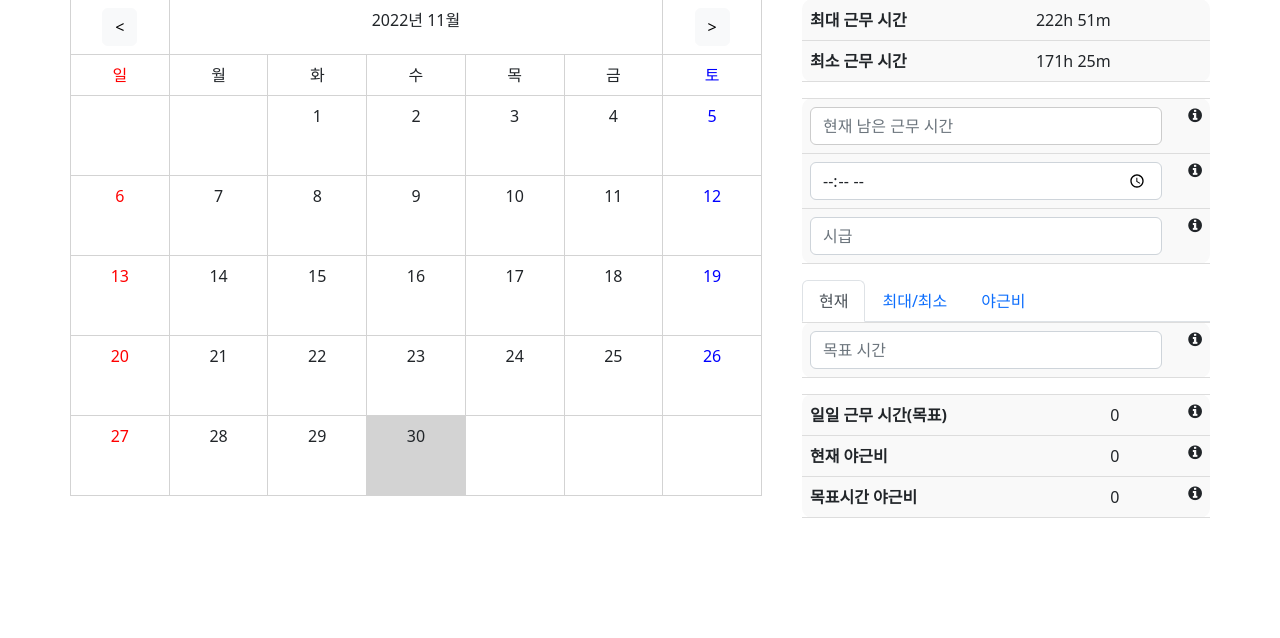
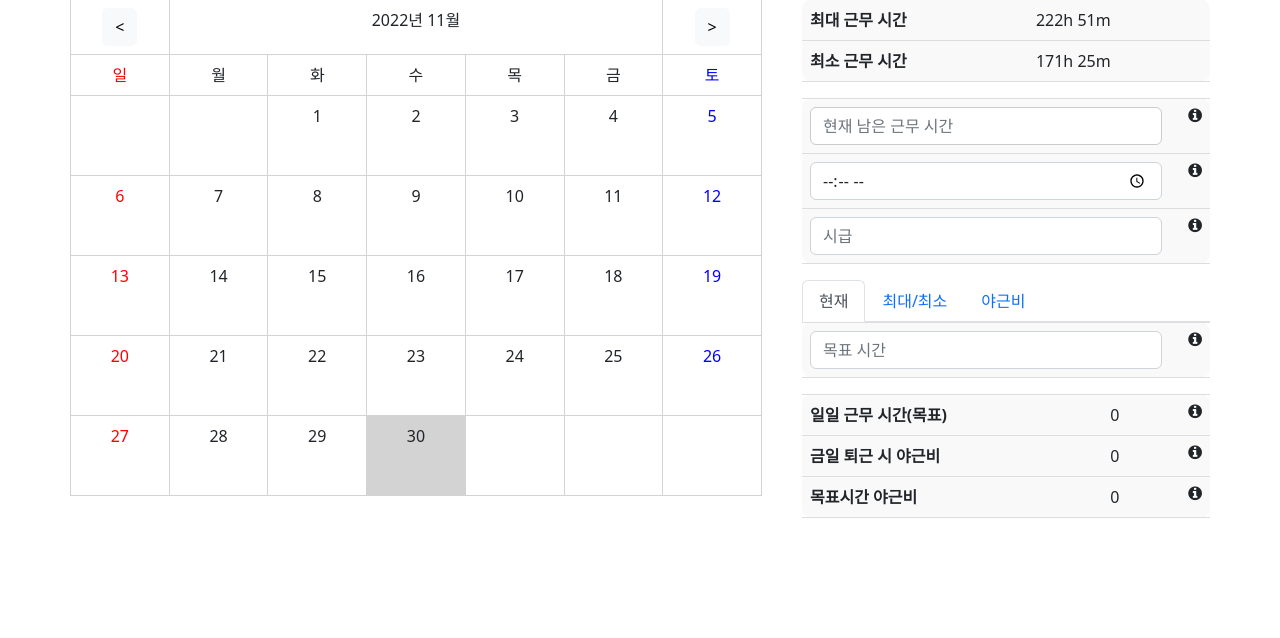
Before and after one commit to HyeonsuIm/WorkingHourCalculator, a Flask app: template appserver/templates/html/main.html in a window 1280 px wide. Shown: the part 111-749 px from the top of the page. Run offline with Flask 2, Linux system fonts and the light colour scheme; the template is opened without the code that fills it, so the values that code supplies are empty.

Commit message:
update unit for time and pay.

```diff
--- a/appserver/templates/html/main.html
+++ b/appserver/templates/html/main.html
@@ -95,7 +95,7 @@
                                     <td><i class="fa fa-info-circle" data-toggle="tooltip" title='입력한 근무시간 기준 평균 근로필요 시간' style='cursor:help'></i></td>
                                 </tr>
                                 <tr>
-                                    <td><b>현재 야근비</b></td>
+                                    <td><b>금일 퇴근 시 야근비</b></td>
                                     <td id='overtime_work_based_current'></td>
                                     <td><i class="fa fa-info-circle" data-toggle="tooltip" title='일일 8시간 근무 기준 금일 퇴근 했을 때 야근비' style='cursor:help'></i></td>
                                 </tr>
```
